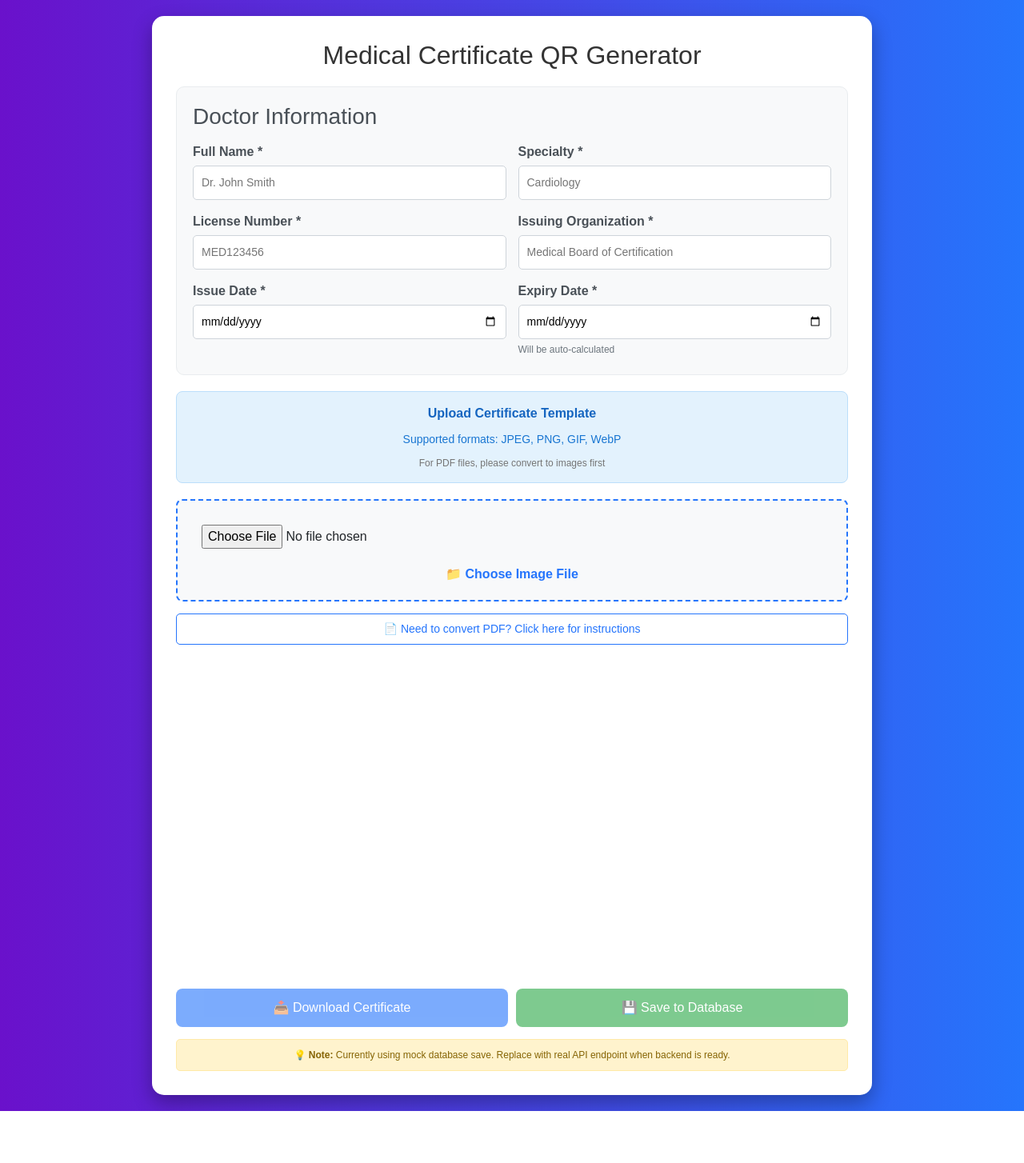
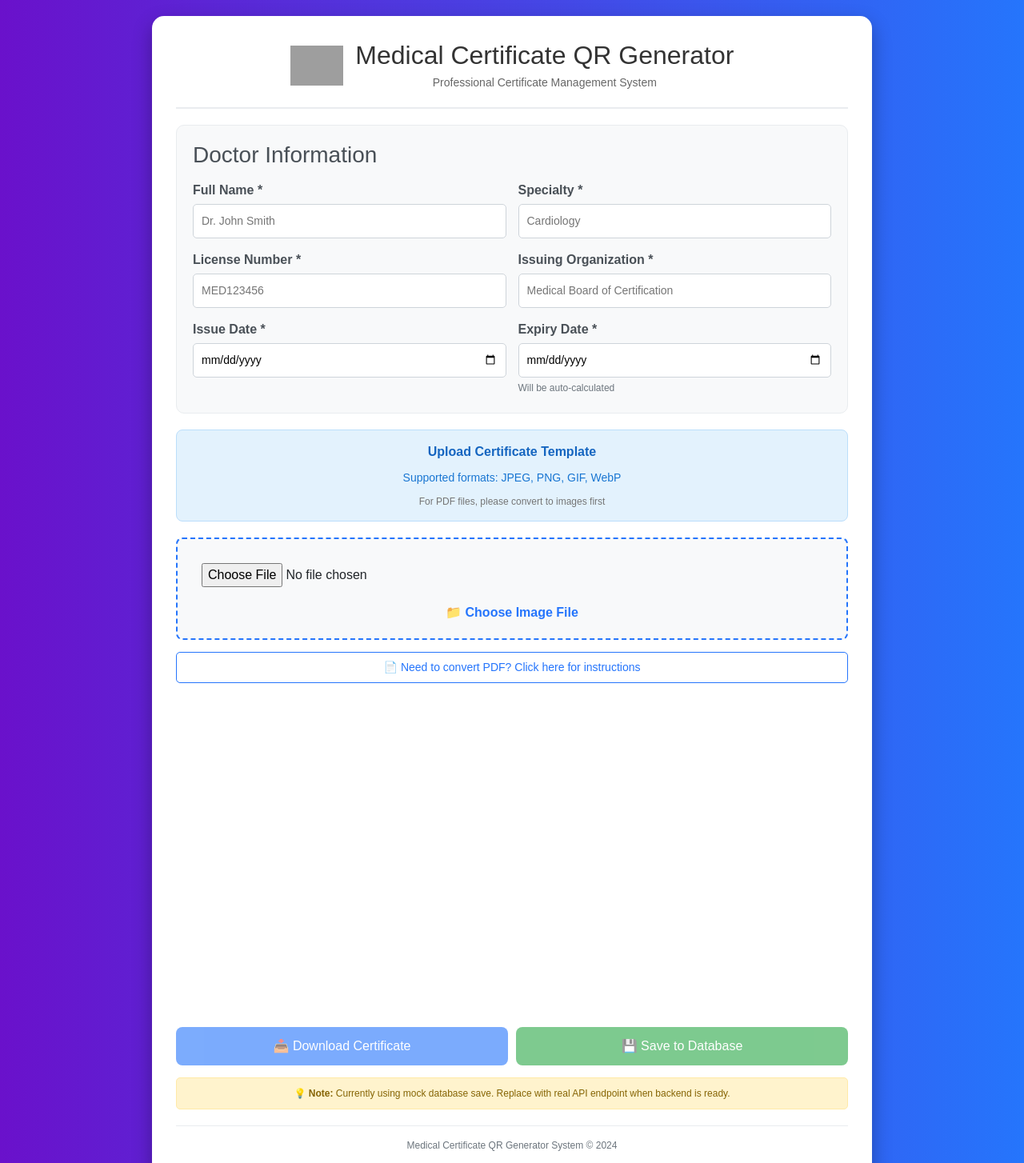
Before and after one commit to Rustam200391/certificate-adviser, a React (Vite) app: page / in a window 1280 px wide. Shown: the top 1454 px of the page at 80% size. Before the commit the page ends 1389 px from the top, so only its background shows below. Built offline with nearby package versions, Linux system fonts and the light colour scheme; grey boxes are pictures that could not be loaded.

Commit message:
the next step commit

```diff
--- a/src/CertificateGenerator.jsx
+++ b/src/CertificateGenerator.jsx
@@ -683,9 +683,35 @@ function CertificateForm() {
           width: "100%",
         }}
       >
-        <h2 style={{ marginBottom: "20px", color: "#333" }}>
-          Medical Certificate QR Generator
-        </h2>
+        {/* Header with Logo */}
+        <div
+          style={{
+            display: "flex",
+            alignItems: "center",
+            justifyContent: "center",
+            marginBottom: "20px",
+            paddingBottom: "20px",
+            borderBottom: "2px solid #e9ecef",
+          }}
+        >
+          <img
+            src="https://www.internationalsos.com/-/jssmedia/main-site/images/media/logos/international-sos/intlsos-logo-white-header.png?w=180&h=auto&mw=180&rev=01e89df0f69d448eaede0d0978571187"
+            alt="International SOS"
+            style={{
+              height: "50px",
+              marginRight: "15px",
+              objectFit: "contain",
+            }}
+          />
+          <div>
+            <h2 style={{ margin: "0 0 5px 0", color: "#333" }}>
+              Medical Certificate QR Generator
+            </h2>
+            <p style={{ margin: 0, color: "#666", fontSize: "14px" }}>
+              Professional Certificate Management System
+            </p>
+          </div>
+        </div>
 
         {/* Doctor Information Section */}
         <div
@@ -1206,6 +1232,20 @@ function CertificateForm() {
             Replace with real API endpoint when backend is ready.
           </p>
         </div>
+
+        {/* Footer */}
+        <div
+          style={{
+            marginTop: "20px",
+            paddingTop: "15px",
+            borderTop: "1px solid #e9ecef",
+            textAlign: "center",
+          }}
+        >
+          <p style={{ margin: 0, color: "#6c757d", fontSize: "12px" }}>
+            Medical Certificate QR Generator System © 2024
+          </p>
+        </div>
       </div>
 
       <style jsx>{`
```
